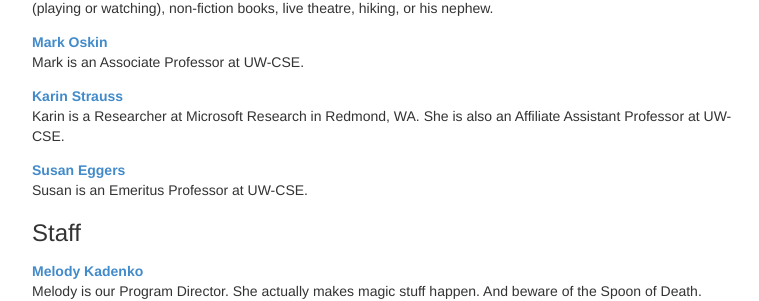
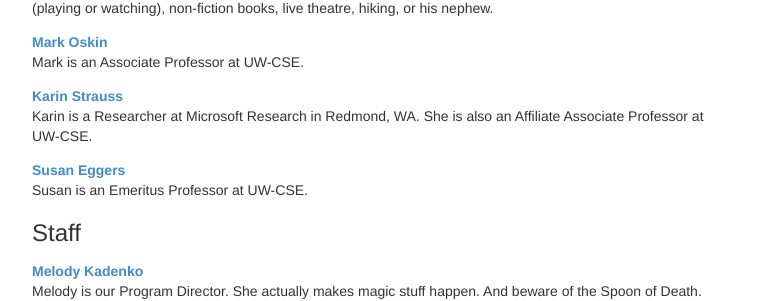
Before and after one commit to uwsampa/sampa-public, a Jekyll site: the page built from people.html, in a window 1280 px wide and 900 px high, scrolled down 493 px. Shown: the part 152-453 px from the top of the window, without its empty margins (258-1017 px from the left). Built offline with Jekyll 4.4.1, drawn with Linux system fonts in a browser that asks for light colours; Markdown is read by kramdown in place of the engine named in the settings.

Commit message:
more people updates

```diff
--- a/_data/people.yml
+++ b/_data/people.yml
@@ -29,7 +29,7 @@ karin:
     role: faculty
     bio: |
         Karin is a Researcher at Microsoft Research in Redmond, WA. She is
-        also an Affiliate Assistant Professor at UW-CSE.
+        also an Affiliate Associate Professor at UW-CSE.
 eggers:
     display_name: "Susan Eggers"
     webpage: "http://homes.cs.washington.edu/~eggers/"
```
